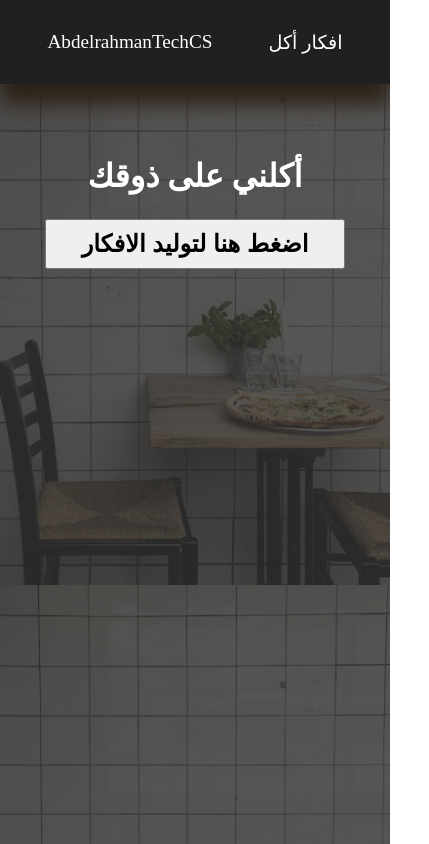
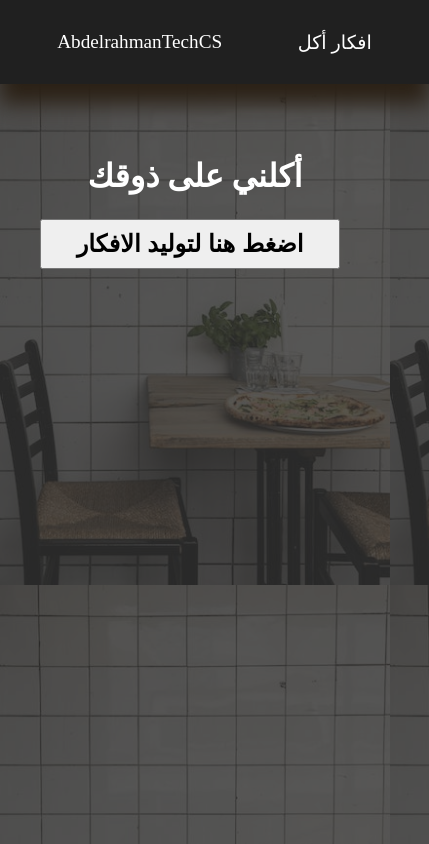
Before and after one commit to Abd-El-Rahman-Mohamed/i-want-to-delete-it, a plain HTML site: page projects/what-to-eat-today/index.html in a window 390 px wide. Shown: the whole page, 429 px wide, since content can reach past the window. Drawn offline with Linux system fonts and the light colour scheme; a web font is replaced by a local one.

Commit message:
Update style.css

```diff
--- a/projects/what-to-eat-today/style.css
+++ b/projects/what-to-eat-today/style.css
@@ -22,7 +22,7 @@ header {
     padding: 0vw 5vw 0 5vw;
     background-color: #202020;
     color: white;
-    width: 90vw;
+    width: 100vw;
     height: 10vh;
     line-height: 10vh;
     box-shadow: 0px 20px 20px #2B2116;
@@ -94,4 +94,8 @@ section.generating-box button {
         font-size:2rem;
         margin-bottom: 40px;
     }
+
+    section.generating-box button {
+    margin-right: 10px;
 }
+}
```
